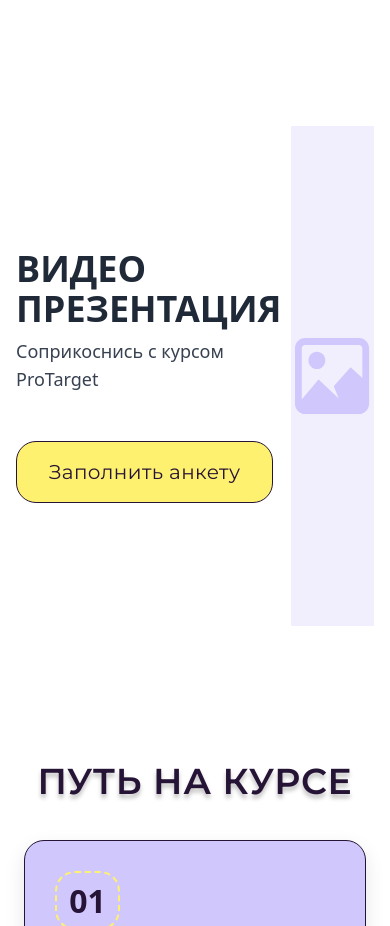
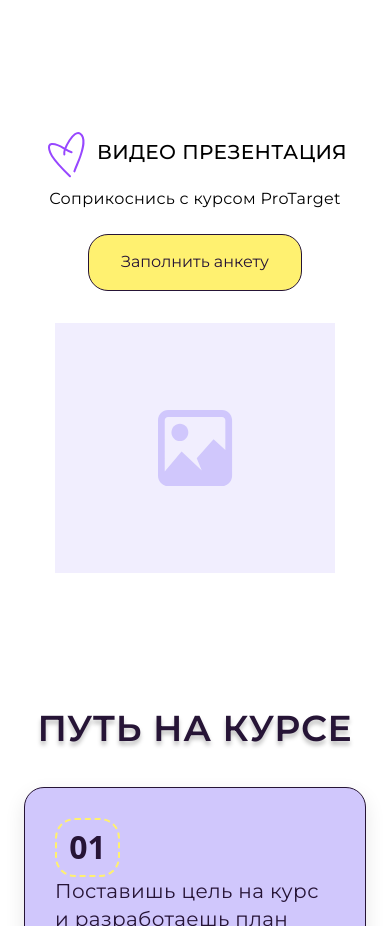
Before and after one commit to serzhlukasohov/daria-target, a Next.js app: page / in a window 390 px wide. Shown: the part 2720-3646 px from the top of the page. Built offline with nearby package versions, Linux system fonts and the light colour scheme.

Commit message:
section video presentation mob

```diff
--- a/src/components/ VideoPresentation/VideoPresentation.module.css
+++ b/src/components/ VideoPresentation/VideoPresentation.module.css
@@ -5,8 +5,8 @@
 }
 .videoPresentationStub {
   display: flex;
-  justify-content: center; /* Центрирование по горизонтали */
-  align-items: center; /* Центрирование по вертикали */
+  justify-content: center;
+  align-items: center;
   height: 100%;
   width: 672px;
   height: 500px;
@@ -17,3 +17,62 @@
   align-items: center;
   gap: 10px;
 }
+
+.videoPresentationTitle {
+  font: var(--font-semi-medium-24);
+  letter-spacing: 0.02em;
+}
+
+.videoPresentationText {
+  font: var(--font-regular-20);
+  letter-spacing: 0.02em;
+  padding-top: 10px;
+}
+
+.videoPresentationBtn {
+  background-color: var(--light-yellow);
+  color: var(--dark-plum);
+  padding: 16px 32px;
+  border-radius: var(--border-radius);
+  margin-top: 24px;
+  border: 1px solid var(--dark-plum);
+  font: var(--font-regular-20);
+}
+
+@media (max-width: 1124px) {
+  .videoPresentationContainer {
+    flex-direction: column;
+  }
+  .videoPresentationBtn {
+    margin-bottom: 32px;
+    font: var(--font-regular-16);
+  }
+  .videoPresentationBlock {
+    justify-content: start;
+    flex-direction: row-reverse;
+  }
+  .videoPresentationBox {
+    text-align: center;
+  }
+  .videoPresentationTitle {
+    font: var(--font-semi-medium-20);
+  }
+
+  .videoPresentationText {
+    font: var(--font-regular-16);
+  }
+}
+
+@media (max-width: 768px) {
+  .videoPresentationStub {
+    width: 500px;
+    height: 250px;
+  }
+}
+
+@media (max-width: 580px) {
+  .videoPresentationStub {
+    width: 280px;
+    height: 250px;
+  }
+}
--- a/src/components/ VideoPresentation/index.js
+++ b/src/components/ VideoPresentation/index.js
@@ -8,19 +8,24 @@
 const VideoPresentation = () => {
   return (
     <section className={styles.videoPresentationContainer}>
-      <div>
+      <div className={styles.videoPresentationBox}>
         <div className={styles.videoPresentationBlock}>
-          <h2 className="text-4xl font-bold text-gray-800 mb-2">
-            ВИДЕО ПРЕЗЕНТАЦИЯ
-          </h2>
-          <div className="text-purple-600 text-2xl mb-6">
-            <Image width="44" height="52" src={HeartIcon} />
+          <h2 className={styles.videoPresentationTitle}>ВИДЕО ПРЕЗЕНТАЦИЯ</h2>
+          <div>
+            <Image
+              width="44"
+              height="52"
+              src={HeartIcon}
+              className={styles.videoPresentationHeart}
+            />
           </div>
         </div>
-        <p className="text-lg text-gray-700 mb-4">
+        <p className={styles.videoPresentationText}>
           Соприкоснись с курсом ProTarget
         </p>
-        <button className={`button ${styles.fillBtn}`}>Заполнить анкету</button>
+        <button className={styles.videoPresentationBtn}>
+          Заполнить анкету
+        </button>
       </div>
 
       <div className={styles.videoPresentationStub}>
```
